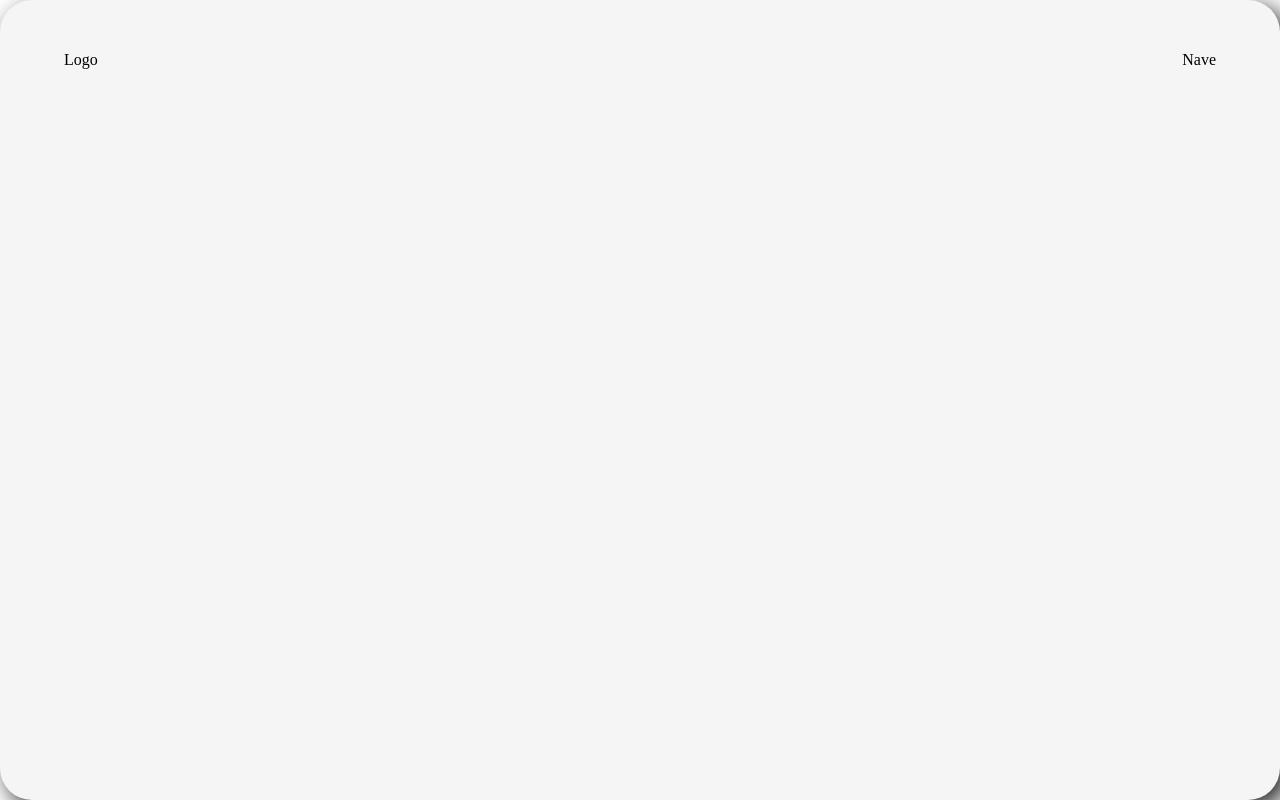
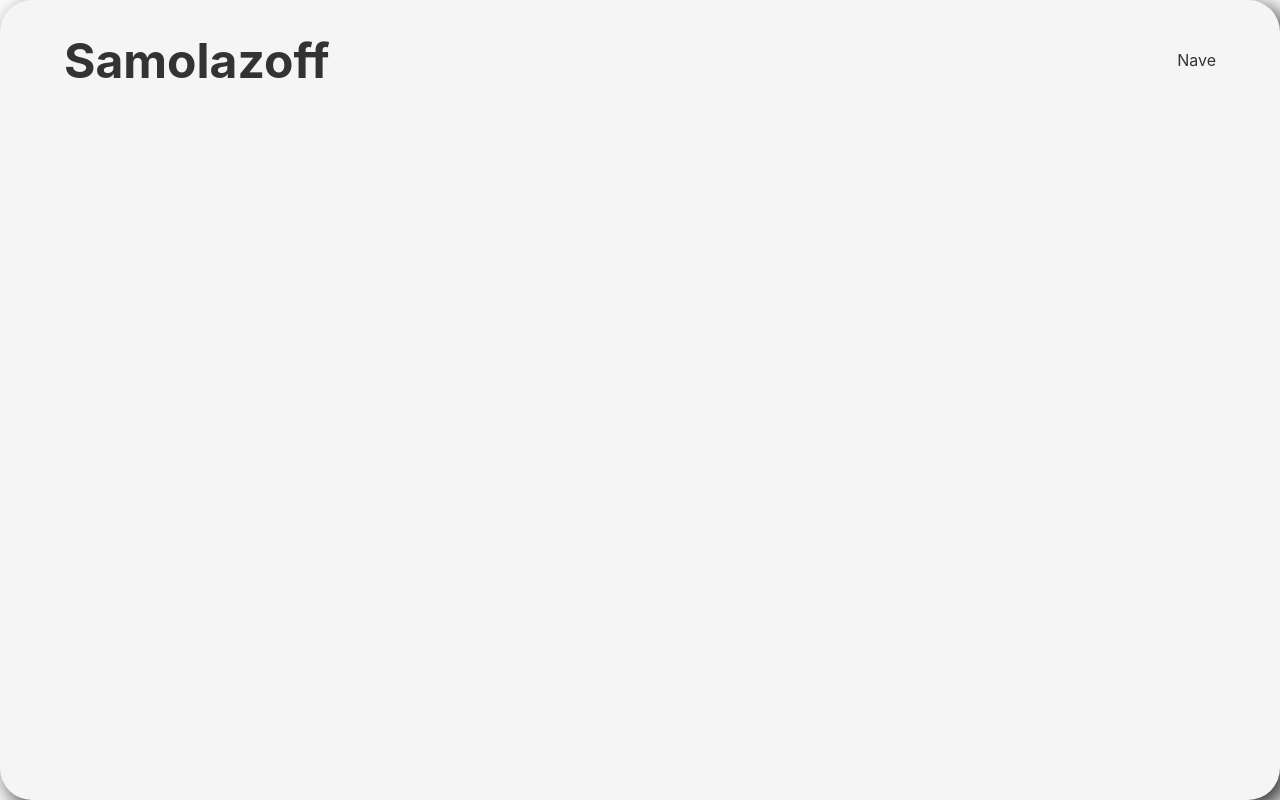
Before and after one commit to samolazoff/portfolio-samolazoff, a React (Vite) app in the folder frontend/: page / in a window 1280 px wide. Built offline with nearby package versions, Linux system fonts and the light colour scheme.

Commit message:
Create and add Logo

```diff
--- a/frontend/src/App.scss
+++ b/frontend/src/App.scss
@@ -10,6 +10,7 @@
     margin: 0 auto;
     padding: 0 2rem;
     border-radius: 2rem;
+    color: #333333;
     background-color: #F5F5F5;
     -webkit-box-shadow: 8px 8px 24px 0px #222222;
     -moz-box-shadow: 8px 8px 24px 0px #222222;
--- /dev/null
+++ b/frontend/src/components/Logo/Logo.jsx
@@ -0,0 +1,12 @@
+import './Logo.scss';
+import {Link} from 'react-router-dom';
+
+const Logo = () => {
+    return (
+        <h1 className='logo'>
+            {<Link to={'/'}>Samolazoff</Link>}
+        </h1>
+    );
+};
+
+export default Logo;
--- /dev/null
+++ b/frontend/src/components/Logo/Logo.scss
@@ -0,0 +1,3 @@
+.logo{
+    font-size: 3rem;
+}
--- a/frontend/src/layout/Header/Header.jsx
+++ b/frontend/src/layout/Header/Header.jsx
@@ -1,9 +1,11 @@
 import './Header.scss';
+
+import Logo from '../../components/Logo/Logo';
 
 const Header = () => {
     return (
         <header className='app-header'>
-            <span>Logo</span>
+            <Logo/>
             <span>Nave</span>
         </header>
     )
--- a/frontend/src/styles/reset.scss
+++ b/frontend/src/styles/reset.scss
@@ -2,6 +2,7 @@
     margin: 0;
     padding: 0;
     box-sizing: border-box;
+    font-family: 'Inter', sans-serif;
 }
 
 a{
@@ -16,3 +17,13 @@ button{
     border: none;
     background-color: inherit;
 }
+
+h1, h2, h3 {
+    font-family: 'Poppins', sans-serif;
+    font-weight: bold;
+}
+
+button {
+    font-family: 'Work Sans', sans-serif;
+    font-weight: 600;
+}
```
